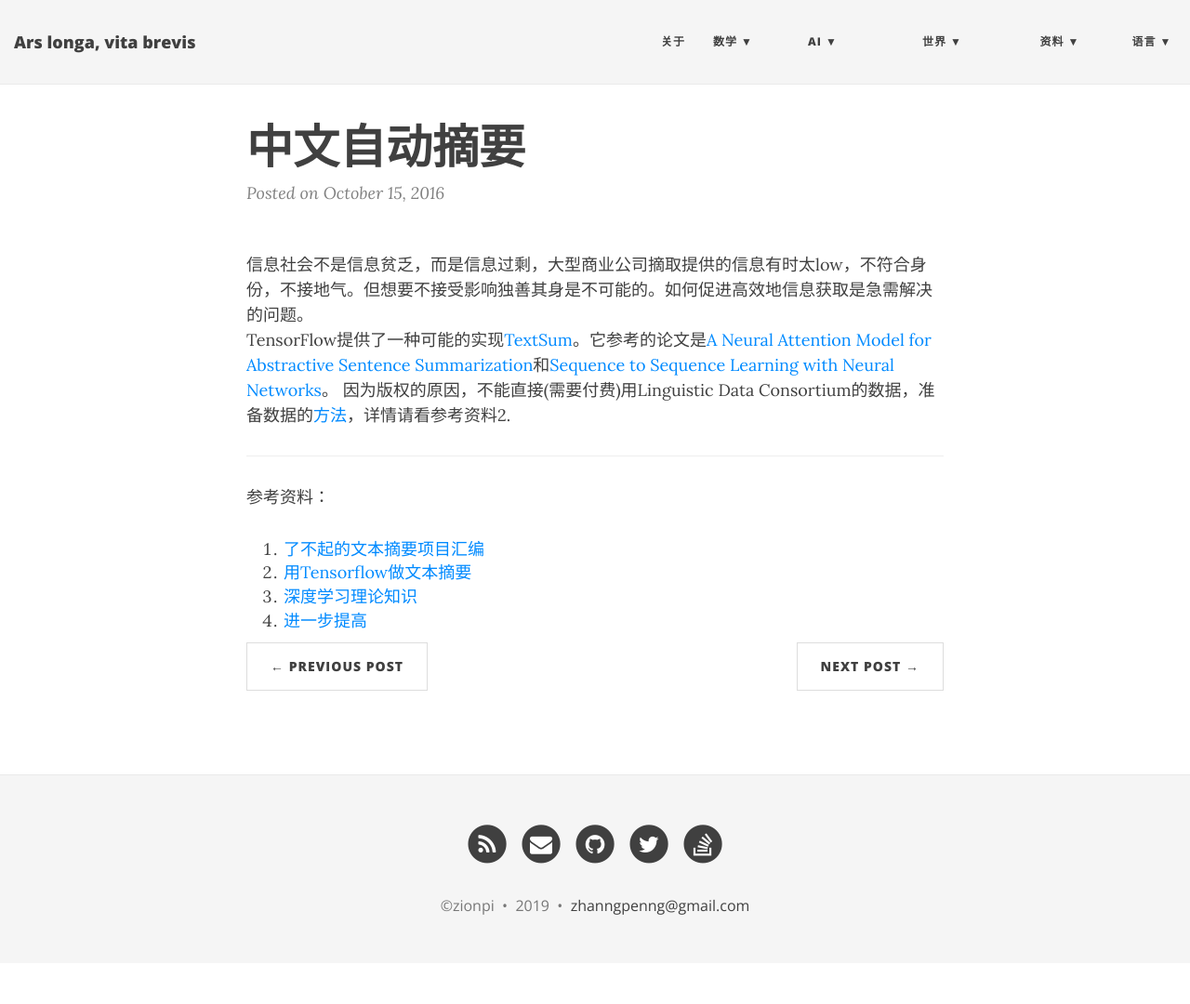
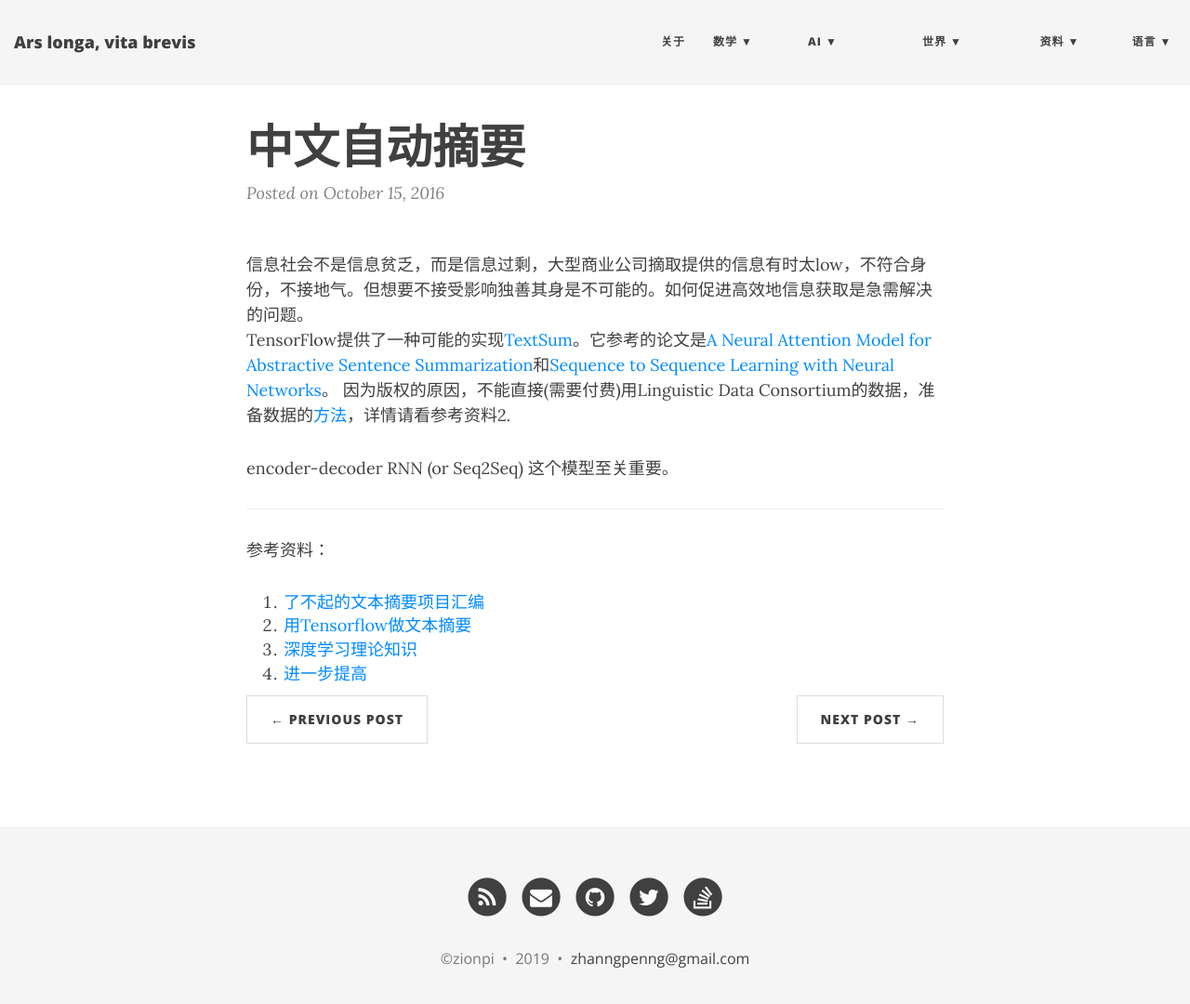
Before and after one commit to ZionPi/zionpi.github.io, a Jekyll site: the page built from _posts/2016-10-15-chinese-text-automatic-summarization.md, in a window 1280 px wide and 1093 px high. Shown: the top 1080 px of the window at 93% size. Built offline with Jekyll 4.4.1, drawn with Linux system fonts in a browser that asks for light colours; nearby versions of some CDN libraries.

Commit message:
Update 2016-10-15-chinese-text-automatic-summarization.md

```diff
--- a/_posts/2016-10-15-chinese-text-automatic-summarization.md
+++ b/_posts/2016-10-15-chinese-text-automatic-summarization.md
@@ -5,6 +5,8 @@ title: 中文自动摘要
 信息社会不是信息贫乏，而是信息过剩，大型商业公司摘取提供的信息有时太low，不符合身份，不接地气。但想要不接受影响独善其身是不可能的。如何促进高效地信息获取是急需解决的问题。
 TensorFlow提供了一种可能的实现[TextSum](https://github.com/tensorflow/models/tree/master/research/textsum)。它参考的论文是[A Neural Attention Model for Abstractive Sentence Summarization](https://arxiv.org/abs/1509.00685)和[Sequence to Sequence Learning with Neural Networks](https://arxiv.org/abs/1409.3215)。
 因为版权的原因，不能直接(需要付费)用Linguistic Data Consortium的数据，准备数据的[方法](https://github.com/surmenok/TextSum)，详情请看参考资料2.
+
+encoder-decoder RNN (or Seq2Seq) 这个模型至关重要。
 
 
 
```
